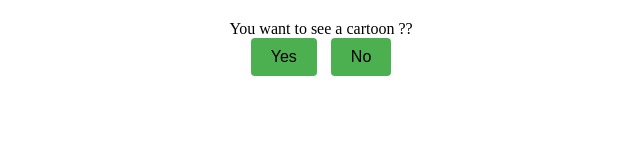
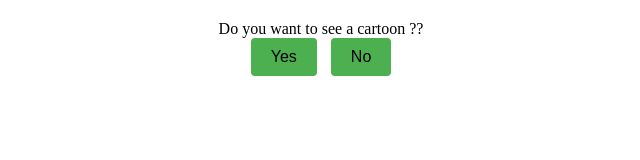
Before and after one commit to Harshpatil0508/pro1, a plain HTML site: page index.html in a window 1280 px wide. Shown: the full height of the page, 319-959 px from the left. Drawn offline with Linux system fonts and the light colour scheme.

Commit message:
Update index.html

```diff
--- a/index.html
+++ b/index.html
@@ -44,7 +44,7 @@
 <body>
     <div class="button-container">
         <header class="Head">
-            You want to see a cartoon ??
+           Do you want to see a cartoon ??
         </header>
         <button id="yesButton" class="yes"> <a href="i1.html">Yes</a></button>
         <button id="noButton" class="no"> <a href="i1.html">No</a></button>
```
